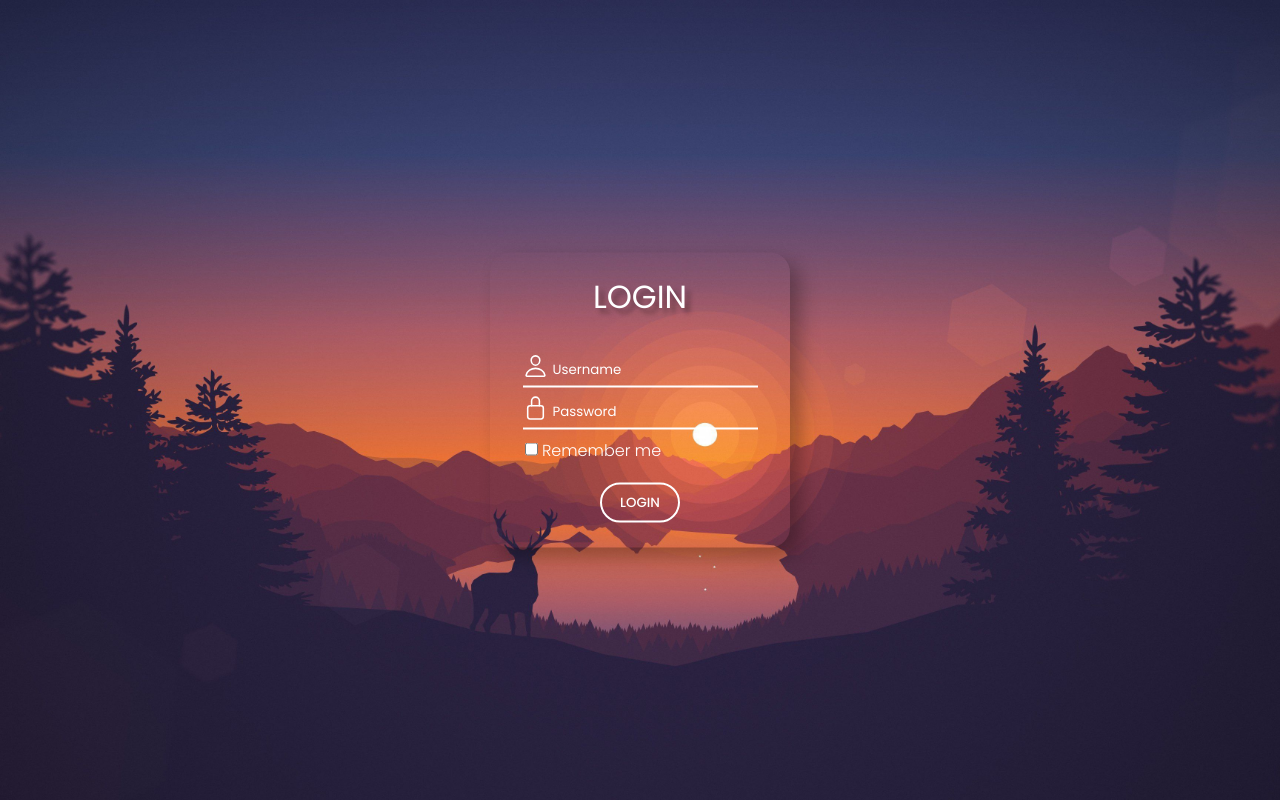
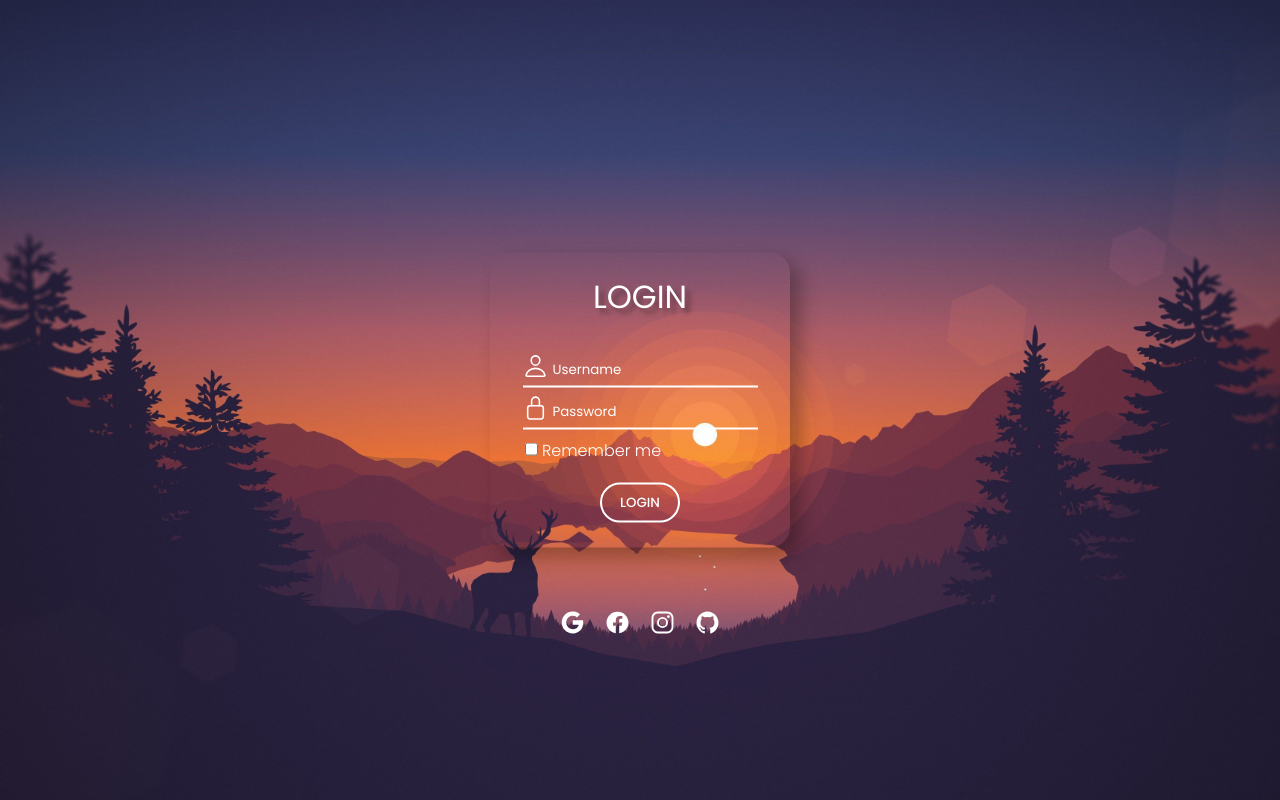
Before and after one commit to Joa0Gustav0/HTML-CSS, a plain HTML site: page just-having-fun/002/index.html in a window 1280 px wide. Drawn offline with nearby package versions, Linux system fonts and the light colour scheme.

Commit message:
just having fun - udpate 18/06

```diff
--- a/just-having-fun/002/index.css
+++ b/just-having-fun/002/index.css
@@ -110,6 +110,9 @@ ion-icon{
 .social-icons{
     transform: translateX(-50%);
     display: flex;
+    position: absolute;
+    left: 50%;
+    top: 75%;
 }
 
 .social-icons ion-icon{
```
